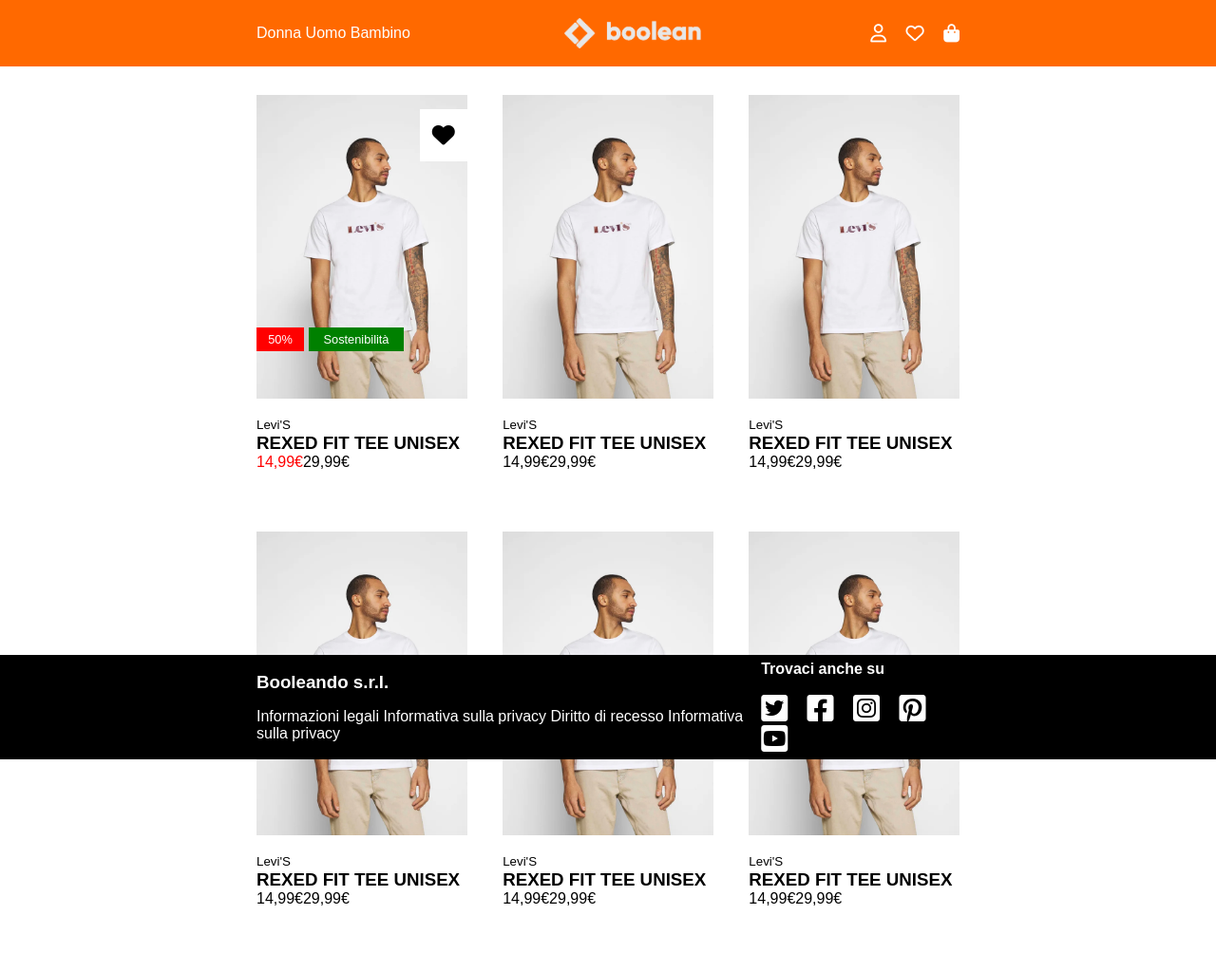
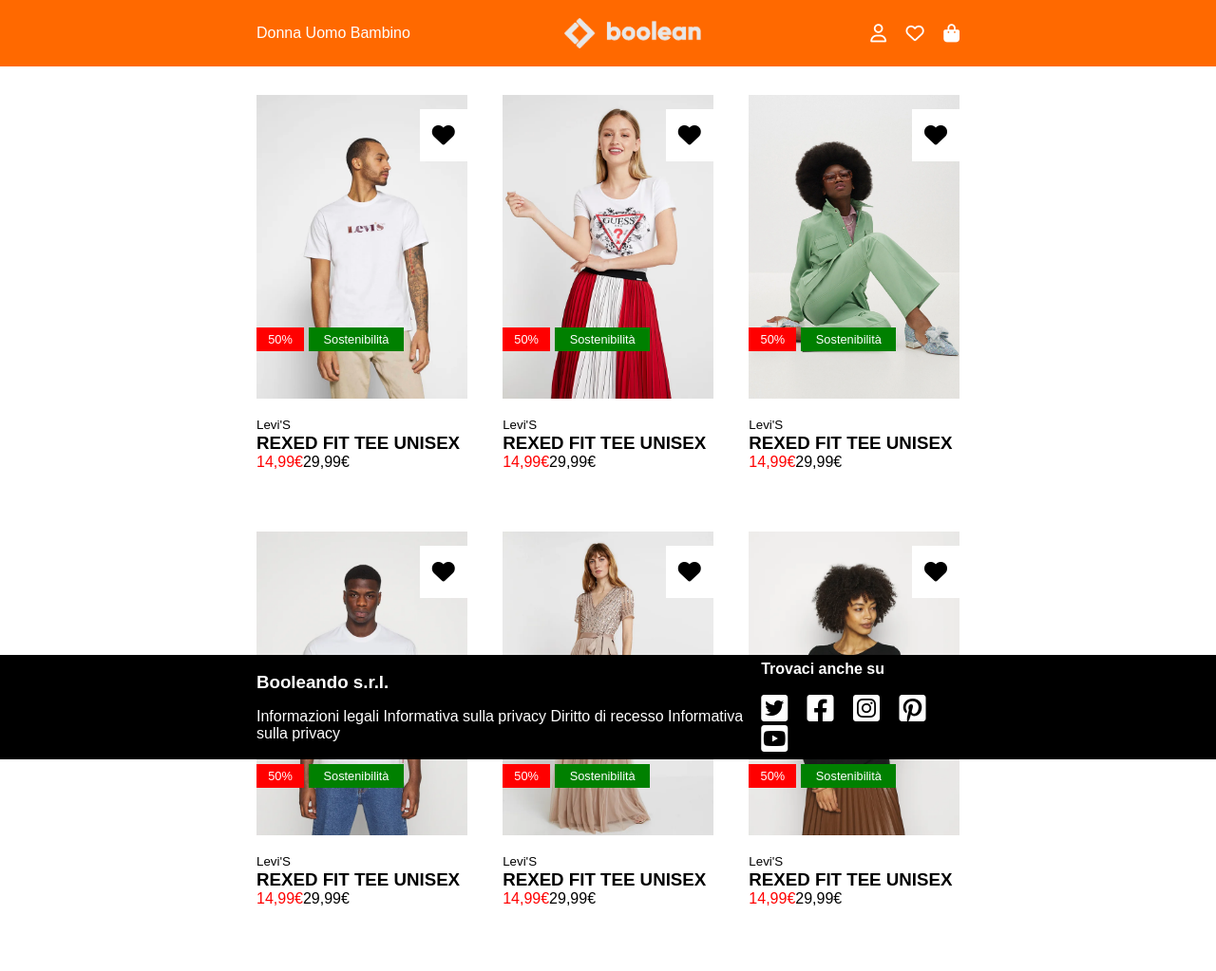
Before and after one commit to GiorgioFontana-12/html-css-boolando, a plain HTML site: page index.html in a window 1280 px wide. Shown: the whole page at 95% size. Drawn offline with Linux system fonts and the light colour scheme.

Commit message:
fixed feat img

```diff
--- a/index.html
+++ b/index.html
@@ -32,7 +32,7 @@
 
     <main>
         <section class=" flex spaceBetween wrap marginToCenter">
-            <div class=" ridimImg paddingBottom ">
+            <div class=" ridimImg paddingBottom hover">
                 <div class="fronzoli">
                     <img class=" imgPrimaria" src="img/1.webp" alt="">
                     <img class="  imgSecondaria" src="img/1b.webp" alt="">
@@ -47,65 +47,83 @@
                 <span class="red">14,99€</span><span>29,99€</span>
             </div>
 
-            <div class=" ridimImg paddingBottom">
-                <div>
-                    <img class="  imgPrimaria" src="img/1.webp" alt="">
-                    <img class="  imgSecondaria" src="img/1b.webp" alt="">
+            <div class=" ridimImg paddingBottom ">
+                <div class="fronzoli">
+                    <img class=" imgPrimaria" src="img/2.webp" alt="">
+                    <img class="  imgSecondaria" src="img/2b.webp" alt="">
+                    <div class="cuoricino"><i class="fa-solid fa-heart"></i> </div>
+                    <div class="sconto colorWhite">50%</div>
+                    <div class="descrizione colorWhite">Sostenibilità</div>
                 </div>
 
                 <br>
                 <small class="marca">Levi'S</small>
                 <h3 class="capo">REXED FIT TEE UNISEX</h3>
-                <span>14,99€</span><span>29,99€</span>
+                <span class="red">14,99€</span><span>29,99€</span>
             </div>
 
-            <div class=" ridimImg paddingBottom">
-                <div>
-                    <img class="  imgPrimaria" src="img/1.webp" alt="">
-                    <img class="  imgSecondaria" src="img/1b.webp" alt="">
+            <div class=" ridimImg paddingBottom ">
+                <div class="fronzoli">
+                    <img class=" imgPrimaria" src="img/3.webp" alt="">
+                    <img class="  imgSecondaria" src="img/3b.webp" alt="">
+                    <div class="cuoricino"><i class="fa-solid fa-heart"></i> </div>
+                    <div class="sconto colorWhite">50%</div>
+                    <div class="descrizione colorWhite">Sostenibilità</div>
                 </div>
 
                 <br>
                 <small class="marca">Levi'S</small>
                 <h3 class="capo">REXED FIT TEE UNISEX</h3>
-                <span>14,99€</span><span>29,99€</span>
+                <span class="red">14,99€</span><span>29,99€</span>
             </div>
 
-            <div class=" ridimImg paddingBottom">
-                <div>
-                    <img class="  imgPrimaria" src="img/1.webp" alt="">
-                    <img class="  imgSecondaria" src="img/1b.webp" alt="">
+            <div class=" ridimImg paddingBottom ">
+                <div class="fronzoli">
+                    <img class=" imgPrimaria" src="img/4.webp" alt="">
+                    <img class="  imgSecondaria" src="img/4b.webp" alt="">
+                    <div class="cuoricino"><i class="fa-solid fa-heart"></i> </div>
+                    <div class="sconto colorWhite">50%</div>
+                    <div class="descrizione colorWhite">Sostenibilità</div>
                 </div>
 
                 <br>
                 <small class="marca">Levi'S</small>
                 <h3 class="capo">REXED FIT TEE UNISEX</h3>
-                <span>14,99€</span><span>29,99€</span>
+                <span class="red">14,99€</span><span>29,99€</span>
             </div>
 
-            <div class=" ridimImg paddingBottom">
-                <div>
-                    <img class="  imgPrimaria" src="img/1.webp" alt="">
-                    <img class="  imgSecondaria" src="img/1b.webp" alt="">
+            <div class=" ridimImg paddingBottom ">
+                <div class="fronzoli">
+                    <img class=" imgPrimaria" src="img/5.webp" alt="">
+                    <img class="  imgSecondaria" src="img/5b.webp" alt="">
+                    <div class="cuoricino"><i class="fa-solid fa-heart"></i> </div>
+                    <div class="sconto colorWhite">50%</div>
+                    <div class="descrizione colorWhite">Sostenibilità</div>
                 </div>
 
                 <br>
                 <small class="marca">Levi'S</small>
                 <h3 class="capo">REXED FIT TEE UNISEX</h3>
-                <span>14,99€</span><span>29,99€</span>
+                <span class="red">14,99€</span><span>29,99€</span>
             </div>
 
-            <div class=" ridimImg paddingBottom">
-                <div>
-                    <img class="  imgPrimaria" src="img/1.webp" alt="">
-                    <img class="  imgSecondaria" src="img/1b.webp" alt="">
+            <div class=" ridimImg paddingBottom ">
+                <div class="fronzoli">
+                    <img class=" imgPrimaria" src="img/6.webp" alt="">
+                    <img class="  imgSecondaria" src="img/6b.webp" alt="">
+                    <div class="cuoricino"><i class="fa-solid fa-heart"></i> </div>
+                    <div class="sconto colorWhite">50%</div>
+                    <div class="descrizione colorWhite">Sostenibilità</div>
                 </div>
 
                 <br>
                 <small class="marca">Levi'S</small>
                 <h3 class="capo">REXED FIT TEE UNISEX</h3>
-                <span>14,99€</span><span>29,99€</span>
+                <span class="red">14,99€</span><span>29,99€</span>
             </div>
+
+
+
         </section>
     </main>
 
```
